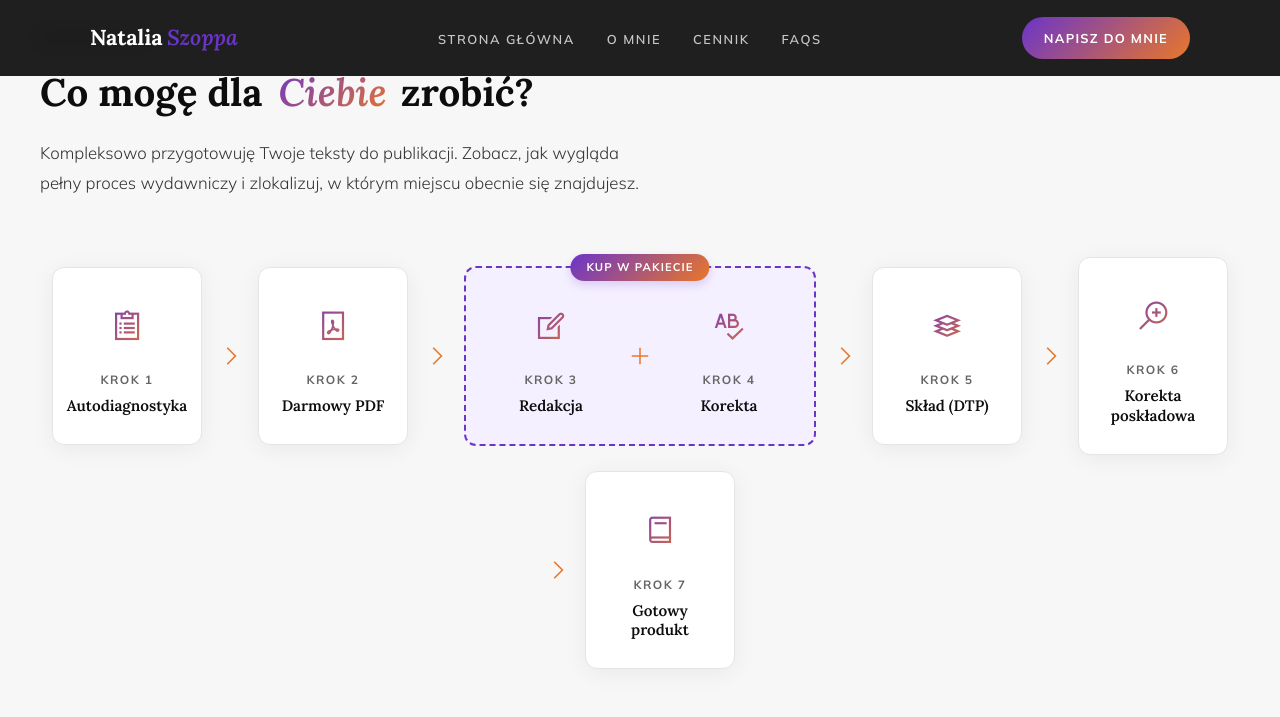
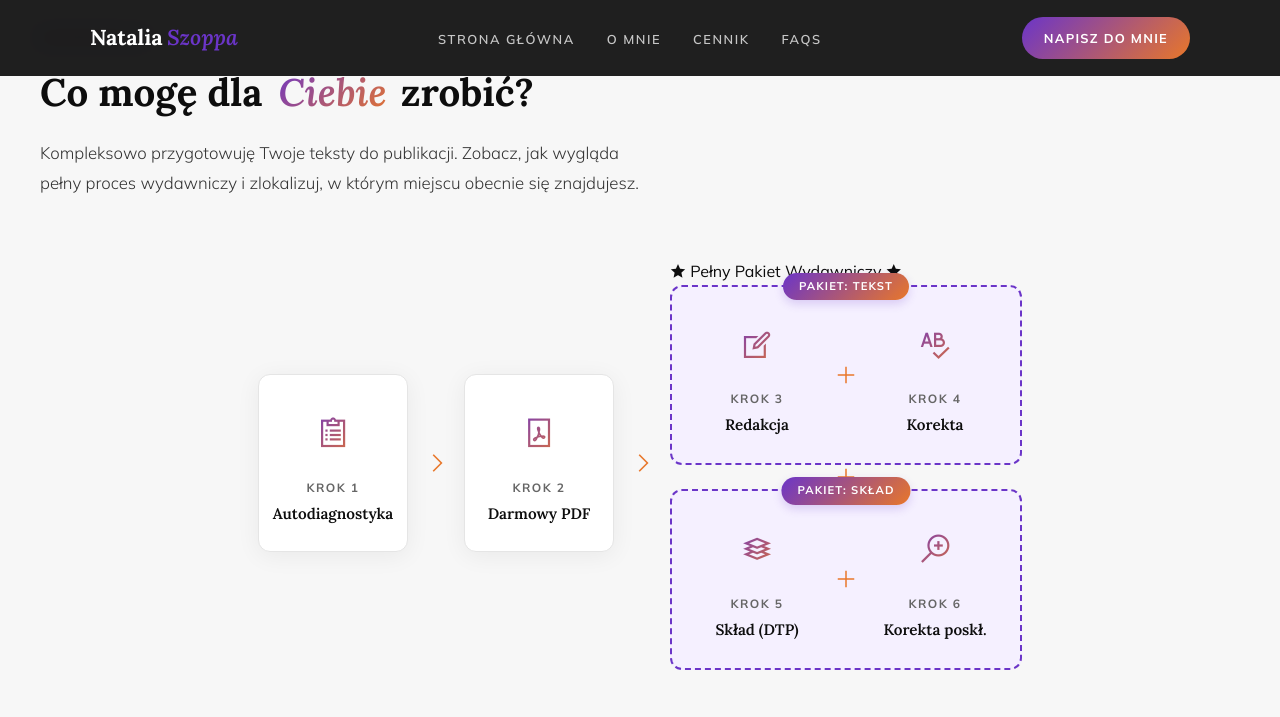
Before and after one commit to Bonnie00726/nataliaszoppa, a Jekyll site: the page built from index.html, in a window 1280 px wide and 900 px high, scrolled down 2198 px. Shown: the top 717 px of the window. Built offline with Jekyll 4.4.1, drawn with Linux system fonts in a browser that asks for light colours.

Commit message:
Update index.html

```diff
--- a/index.html
+++ b/index.html
@@ -284,8 +284,11 @@ title: Redakcja, korekta, skład
 
   <div class="path-arrow path-arrow-desktop-only"><i class="las la-angle-right"></i></div>
 
+  <div class="path-megapackage">
+    <div class="megapackage-label"><i class="las la-star"></i> Pełny Pakiet Wydawniczy <i class="las la-star"></i></div>
+
     <div class="path-package">
-    <div class="package-label">Kup w pakiecie</div>
+      <div class="package-label">Pakiet: Tekst</div>
 
       <div class="path-item path-item--no-border">
         <div class="path-icon"><i class="las la-edit"></i></div>
@@ -302,28 +305,25 @@ title: Redakcja, korekta, skład
       </div>
     </div>
 
-  <div class="path-arrow"><i class="las la-angle-right"></i></div>
+    <div class="path-arrow path-arrow--mega"><i class="las la-plus"></i></div>
 
-  <div class="path-item">
+    <div class="path-package">
+      <div class="package-label">Pakiet: Skład</div>
+
+      <div class="path-item path-item--no-border">
         <div class="path-icon"><i class="las la-layer-group"></i></div>
         <div class="path-number">Krok 5</div>
         <h3 class="path-name">Skład (DTP)</h3>
       </div>
 
-  <div class="path-arrow"><i class="las la-angle-right"></i></div>
+      <div class="path-arrow path-arrow--inner"><i class="las la-plus"></i></div>
 
-  <div class="path-item">
+      <div class="path-item path-item--no-border">
         <div class="path-icon"><i class="las la-search-plus"></i></div>
         <div class="path-number">Krok 6</div>
-    <h3 class="path-name">Korekta poskładowa</h3>
+        <h3 class="path-name">Korekta poskł.</h3>
       </div>
-
-  <div class="path-arrow"><i class="las la-angle-right"></i></div>
-
-  <div class="path-item">
-    <div class="path-icon"><i class="las la-book"></i></div>
-    <div class="path-number">Krok 7</div>
-    <h3 class="path-name">Gotowy produkt</h3>
+    </div>
   </div>
 </div>
     </div>
```
Lines whose indentation alone changed are shown as unchanged.
